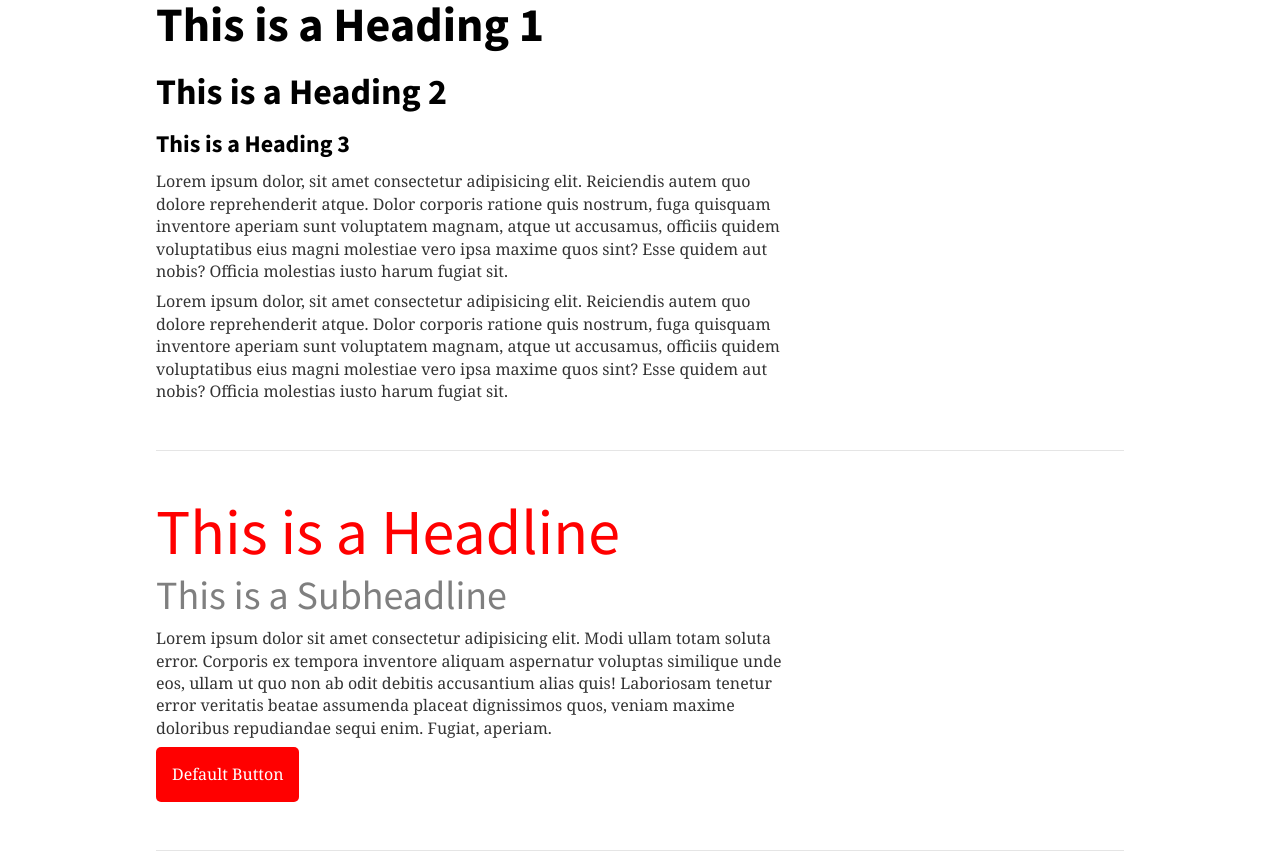
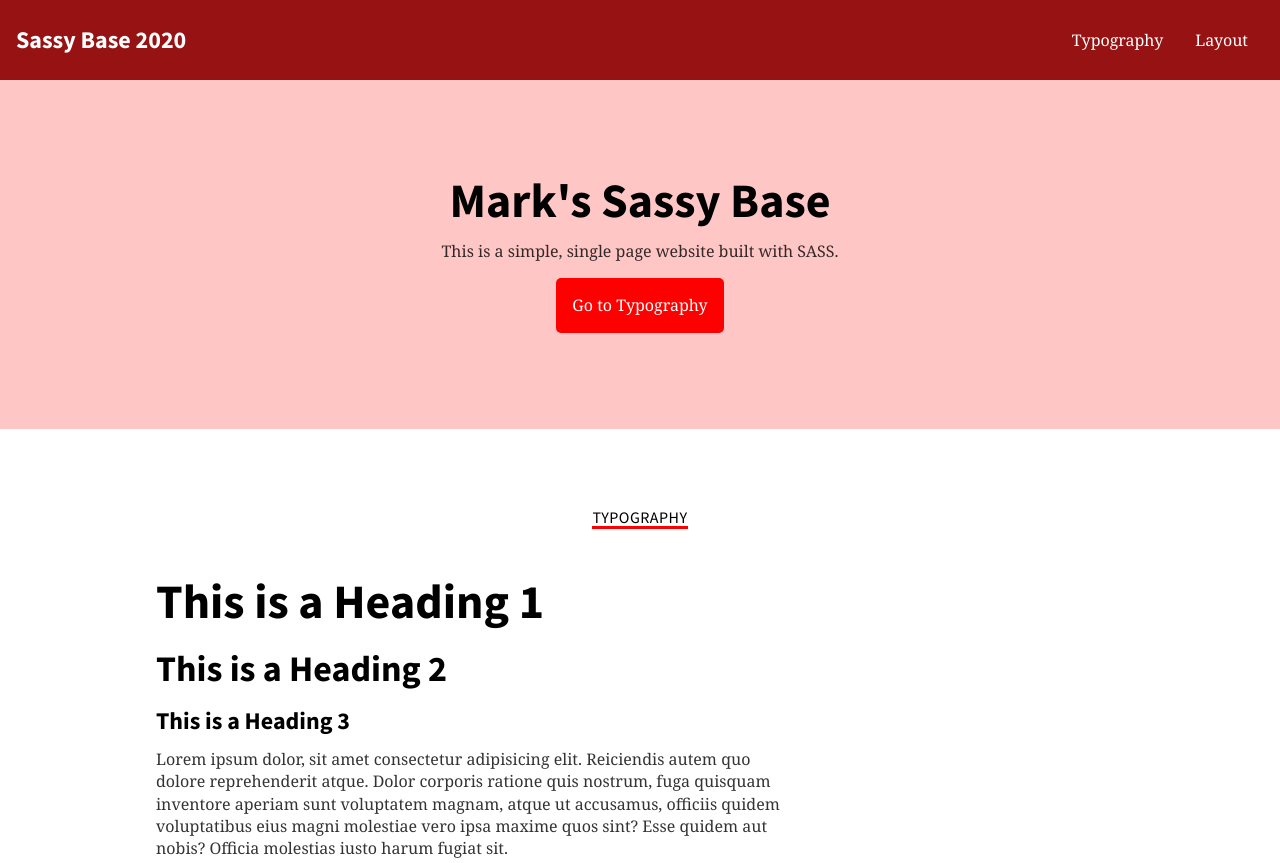
Before and after one commit to markturina/my-sassy-base, a plain HTML site: page index.html in a window 1280 px wide. Shown: the top 863 px of the page. Drawn offline with Linux system fonts and the light colour scheme; a web font is replaced by a local one.

Commit message:
added section headings, structural elements

```diff
--- a/index.html
+++ b/index.html
@@ -15,7 +15,34 @@
 
 </head>
 <body>
+
+    <header class="site-header">
+        <div class="site-id">
+            <h1><a href="#">Sassy Base 2020</a></h1>
+        </div>
+        <nav class="site-nav">
+            <ul>
+                <li><a href="#typography">Typography</a></li>
+                <li><a href="#layout">Layout</a></li>
+            </ul>
+        </nav>
+    </header>
+
+    <main class="site-main">
+
+        <section class="hero">
             <div class="container">
+            <h1>Mark's Sassy Base</h1>
+                <p>This is a simple, single page website built with SASS.</p>
+                <a href="#typography" class="button">Go to Typography</a>
+            </div>
+        </section>
+
+        <section id="typography">
+
+            <div class="container">
+
+                <h2 class="section-heading">Typography</h2>
 
                 <h1>This is a Heading 1</h1>
 
@@ -37,7 +64,15 @@
                 <hr />
                 <img src="http://via.placeholder.com/2000x1000" width="2000" height="1000" alt="Placeholder">
 
-    <hr />
+            </div>
+
+        </section>
+
+        <section id="layout">
+
+            <div class="container">
+
+                <h2 class="section-heading">Layout</h2>
 
  <div class="demo">
 
--- /dev/null
+++ b/scss/partials/_structure.scss
@@ -0,0 +1,65 @@
+/* SITE STRUCTURE */
+
+.site-header {
+    background: $color-accent-dark;
+    padding: 1em;
+    display: flex;
+    justify-content: space-between;
+    align-items: center;
+
+    a {
+        color: white;
+        text-decoration: none;
+    }
+
+    h1 {
+        font-size: 1.5em;
+        margin: 0;
+    }
+}
+
+.site-footer {
+    background: $color-accent-dark;
+    display: flex;
+    justify-content: center;
+    padding: 1em;
+
+    a {
+        color: white;
+        text-decoration: none;
+    }
+}
+
+section {
+    padding: 4em 0;
+}
+
+/* SITE-NAV */
+.site-nav {
+    ul {
+        margin: 0;
+        padding: 0;
+        list-style: none;
+        display: flex;
+    }
+    a {
+        display: inline-block;
+        padding: 1em;
+        line-height: 1;
+    }
+}
+
+/* HERO SECTION */
+
+.hero {
+    background-color: $color-accent-light;
+    text-align: center;
+    padding: 6em 0;
+
+    h1 {
+        margin-bottom: .25em;
+    }
+    p {
+        margin: 1em auto;
+    }
+}
--- a/scss/partials/_typography.scss
+++ b/scss/partials/_typography.scss
@@ -68,5 +68,17 @@ hr {
     color: $color-lightgray;
 }
 
+/* SECTION HEADING */
+.section-heading {
+    font-size: 1em;
+    font-family: $font-family-sans;
+    font-weight: normal;
+    text-transform: uppercase;
+    letter-spacing: .03em;
+    border-bottom: 3px solid $color-accent;
+    display: table;
+    padding: 0 0 .5 0;
+    margin: 1em auto 3em auto;
+}
 
 /* HELPERS */
--- a/scss/style.scss
+++ b/scss/style.scss
@@ -6,6 +6,7 @@ $color-text-body: rgba(0,0,0,.8);
 $color-text-headings: rgba(0,0,0,1);
 $color-accent: rgba(255,0,0,1);
 $color-accent-dark: rgb(151, 19, 19);
+$color-accent-light: rgb(255, 198, 198);
 
 $color-lightgray: rgba(0,0,0,.5);
 
@@ -24,3 +25,4 @@ $breakpoint-large: 1250px;
 @import "partials/media";
 @import "partials/layout";
 @import "partials/grid";
+@import "partials/structure";
```
Also changed, not shown: scss/partials/_toc.scss (+6 -1 lines), css/style.css. Lines whose indentation alone changed are shown as unchanged.
